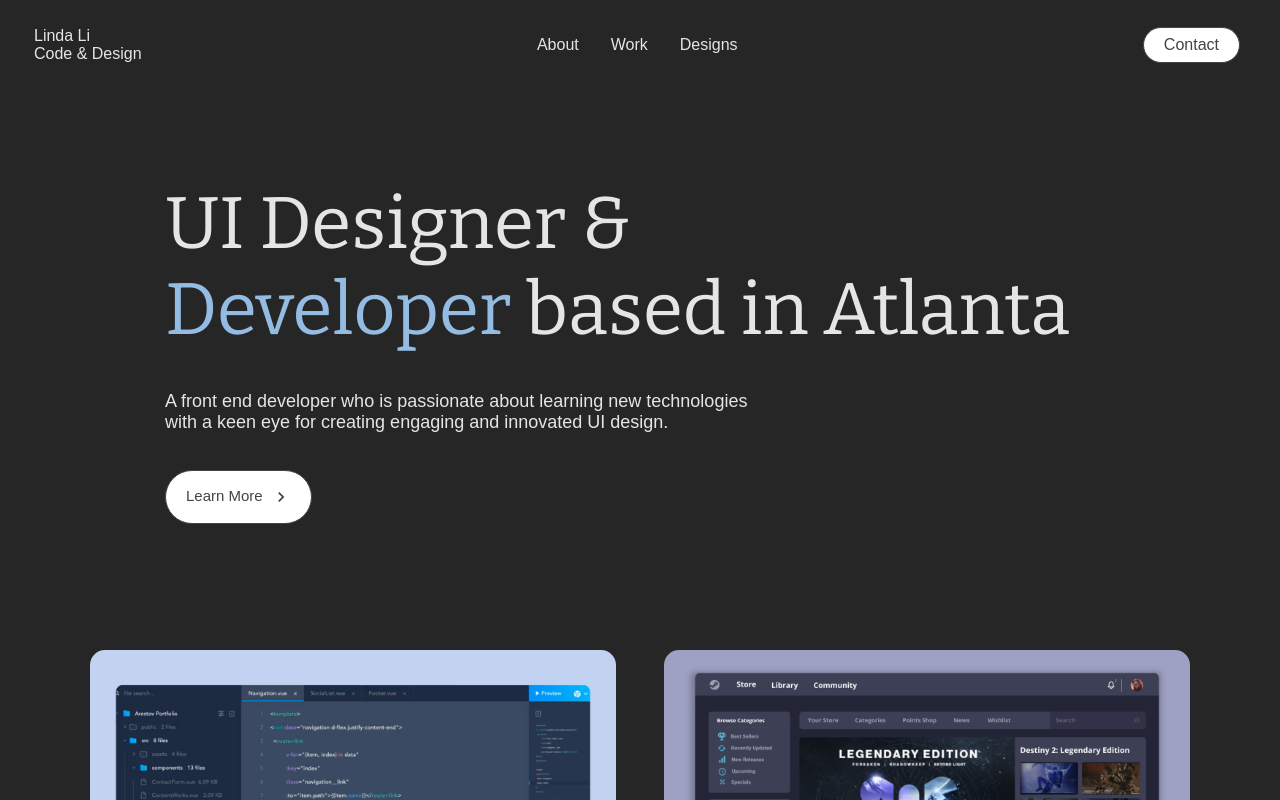
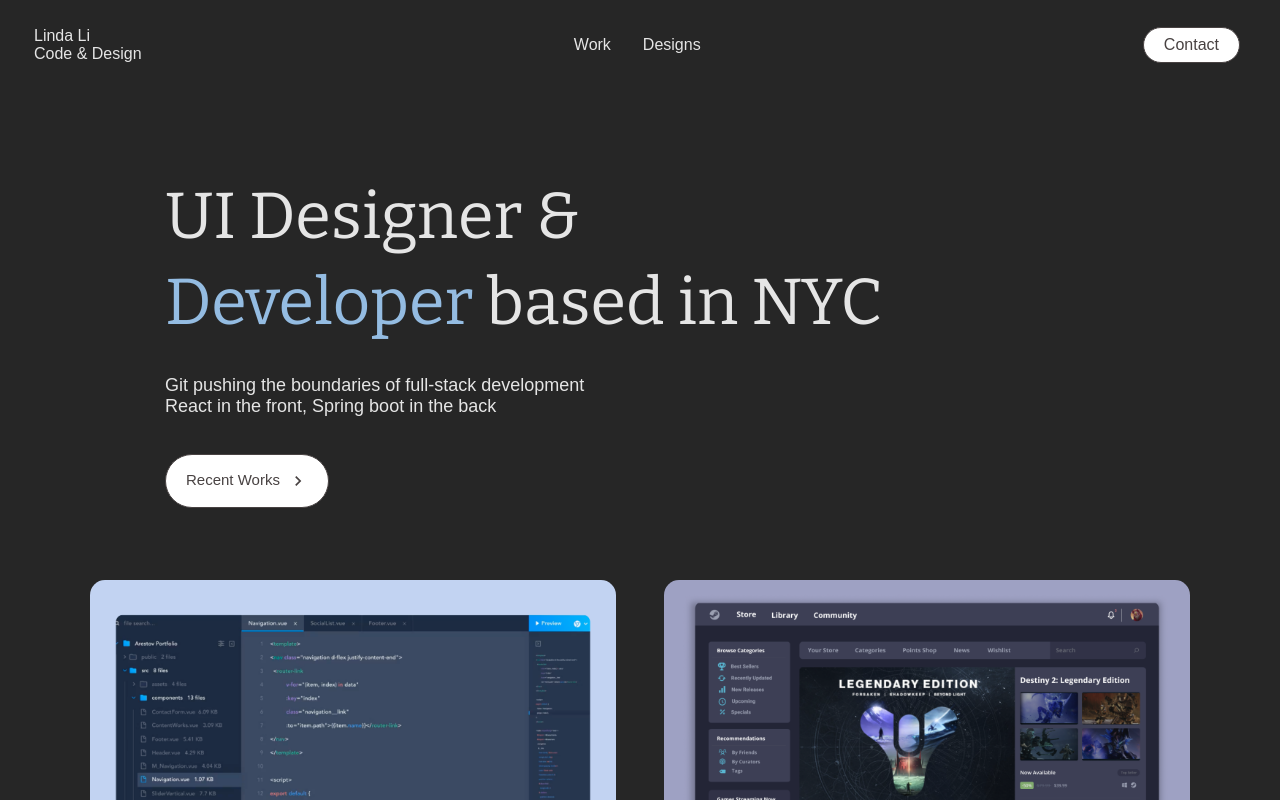
Before and after one commit to lindaerin/portfolio-v2, a React (Create React App) app: page / in a window 1280 px wide. Shown: the top 800 px of the page. Built offline with nearby package versions, Linux system fonts and the light colour scheme.

Commit message:
comment out about path from app

```diff
--- a/package.json
+++ b/package.json
@@ -20,8 +20,8 @@
   "scripts": {
     "predeploy": "npm run build",
     "deploy": "gh-pages -d build",
-    "start": "react-scripts start",
-    "build": "react-scripts build",
+    "start": "react-scripts --openssl-legacy-provider start",
+    "build": "react-scripts --openssl-legacy-provider build",
     "test": "react-scripts test",
     "eject": "react-scripts eject"
   },
--- a/src/App.js
+++ b/src/App.js
@@ -2,7 +2,6 @@ import { BrowserRouter as Router, Switch, Route } from "react-router-dom";
 import React, { useState, useEffect } from "react";
 import Navbar from "./components/Navbar";
 import Sidebar from "./components/Sidebar";
-import About from "./components/About";
 import Work from "./components/Work";
 import Design from "./components/UIDesign";
 import Footer from "./components/Footer";
@@ -13,12 +12,11 @@ import ScrollToTop from "./components/ScrollToTop";
 import "../src/index.css";
 
 function App() {
-
   const [isLoading, setLoading] = useState(true);
   const [isOpen, setIsOpen] = useState(false);
 
   function fakeRequest() {
-    return new Promise(resolve => setTimeout(() => resolve(), 2500));
+    return new Promise((resolve) => setTimeout(() => resolve(), 2500));
   }
 
   useEffect(() => {
@@ -47,7 +45,6 @@ function App() {
       <ScrollToTop />
       <Switch>
         <Route path="/" component={HomePage} exact />
-        <Route path="/about" component={About} exact />
         <Route path="/work" component={Work} exact />
         <Route path="/design" component={Design} exact />
       </Switch>
--- a/src/components/Hero/hero.styles.js
+++ b/src/components/Hero/hero.styles.js
@@ -5,7 +5,7 @@ import { MdKeyboardArrowRight, MdArrowForward } from "react-icons/md";
 export const HeroContainer = styled.div`
   background: none;
   padding: 10px 160px 250px;
-  height: 300px;
+  height: 230px;
   position: relative;
   z-index: 1;
   max-width: 1450px;
@@ -37,7 +37,7 @@ export const HeroContent = styled.div`
 
 export const HeroH1 = styled.div`
   color: #e5e5e5;
-  font-size: 73px;
+  font-size: 65px;
   white-space: pre-wrap;
   font-family: "Bitter", serif;
   line-height: 86px;
@@ -59,7 +59,9 @@ export const HeroH1 = styled.div`
   }
 `;
 
-export const HeroDescription = styled.p`
+export const HeroDescription = styled.div`
+  display: flex;
+  flex-direction: column;
   color: #e5e5e5;
   font-size: 18px;
   max-width: 600px;
--- a/src/components/Hero/index.js
+++ b/src/components/Hero/index.js
@@ -11,7 +11,6 @@ import {
   ArrowRight,
   LearnMoreButton,
 } from "./hero.styles.js";
-
 
 const Hero = () => {
   const [hover, setHover] = useState(false);
@@ -30,18 +29,21 @@ const Hero = () => {
               highlightedWords={[" ", "Developer"]}
               highlightColor={`${BRAND_BLUE}`}
             >
-              {"UI Designer & \nDeveloper based in Atlanta"}
+              {"UI Designer & \nDeveloper based in NYC"}
             </HighlightedTextString>
           </HeroH1>
 
           <HeroDescription className="slide-in-text">
-            A front end developer who is passionate about learning new
-            technologies with a keen eye for creating engaging and innovated UI
-            design.
+            <span>Git pushing the boundaries of full-stack development</span>
+            <span>React in the front, Spring boot in the back</span>
           </HeroDescription>
           <HeroBtnWrapper className="slide-in-btn">
-            <LearnMoreButton to="/about" onMouseEnter={onHover} onMouseLeave={onHover}>
-              Learn More {hover ? <ArrowForward /> : <ArrowRight />}
+            <LearnMoreButton
+              to="/work"
+              onMouseEnter={onHover}
+              onMouseLeave={onHover}
+            >
+              Recent Works {hover ? <ArrowForward /> : <ArrowRight />}
             </LearnMoreButton>
           </HeroBtnWrapper>
         </HeroContent>
--- a/src/components/Navbar/index.js
+++ b/src/components/Navbar/index.js
@@ -18,18 +18,13 @@ export default function Navbar({ toggle }) {
     <>
       <Nav>
         <NavContainer>
-          <NavLogo to="/">
-              {"Linda Li \nCode & Design"}
-          </NavLogo>
+          <NavLogo to="/">{"Linda Li \nCode & Design"}</NavLogo>
 
           <MobileIcon onClick={toggle}>
             <FaBars />
           </MobileIcon>
 
           <NavMenu>
-            <NavItem>
-              <NavLinks to="about">About</NavLinks>
-            </NavItem>
             <NavItem>
               <NavLinks to="work">Work</NavLinks>
             </NavItem>
@@ -38,14 +33,8 @@ export default function Navbar({ toggle }) {
             </NavItem>
           </NavMenu>
           <NavBtn>
-            <Mailto
-              email="lindaerin00@gmail.com"
-              subject=" "
-              body=" "
-            >
-              <NavBtnLink>
-                Contact
-              </NavBtnLink>
+            <Mailto email="lindaerin00@gmail.com" subject=" " body=" ">
+              <NavBtnLink>Contact</NavBtnLink>
             </Mailto>
           </NavBtn>
         </NavContainer>
--- a/src/components/Sidebar/index.js
+++ b/src/components/Sidebar/index.js
@@ -1,5 +1,12 @@
-import React from 'react'
-import { SidebarContainer, Icon, CloseIcon, SidebarWrapper, SidebarMenu, SidebarLink } from './sidebar.styles.js'
+import React from "react";
+import {
+  SidebarContainer,
+  Icon,
+  CloseIcon,
+  SidebarWrapper,
+  SidebarMenu,
+  SidebarLink,
+} from "./sidebar.styles.js";
 
 const Sidebar = ({ isOpen, toggle }) => {
   return (
@@ -9,14 +16,19 @@ const Sidebar = ({ isOpen, toggle }) => {
       </Icon>
       <SidebarWrapper>
         <SidebarMenu>
-                    <SidebarLink to="/" onClick={toggle}>Home</SidebarLink>
-                    <SidebarLink to="about" onClick={toggle}>About</SidebarLink>
-                    <SidebarLink to="work" onClick = {toggle}>Work</SidebarLink>
-                    <SidebarLink to="design" onClick = {toggle}>Design</SidebarLink>
+          <SidebarLink to="/" onClick={toggle}>
+            Home
+          </SidebarLink>
+          <SidebarLink to="work" onClick={toggle}>
+            Work
+          </SidebarLink>
+          <SidebarLink to="design" onClick={toggle}>
+            Design
+          </SidebarLink>
         </SidebarMenu>
       </SidebarWrapper>
     </SidebarContainer>
-    )
-}
+  );
+};
 
-export default Sidebar
+export default Sidebar;
```
Lines whose indentation alone changed are shown as unchanged.
